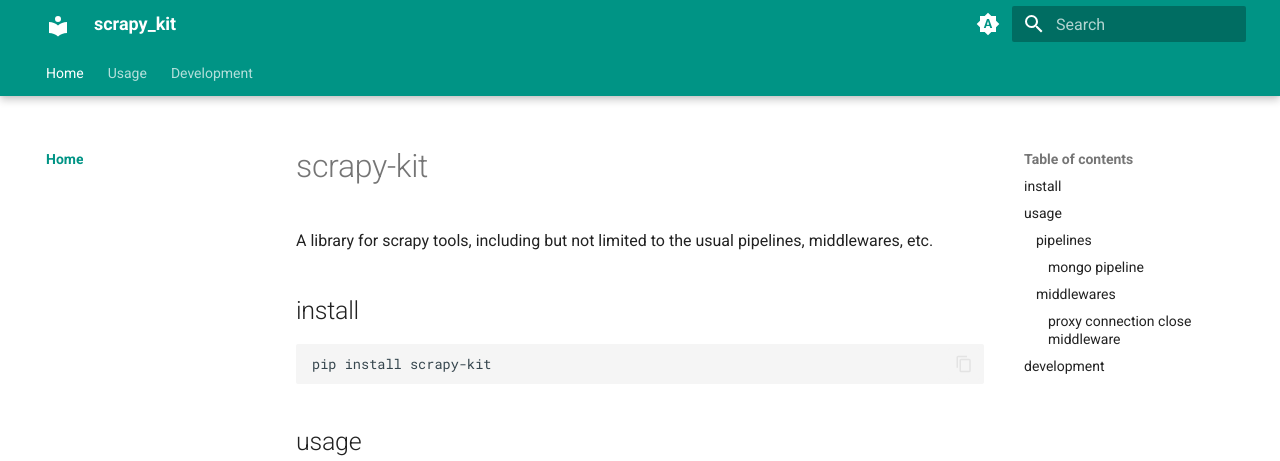
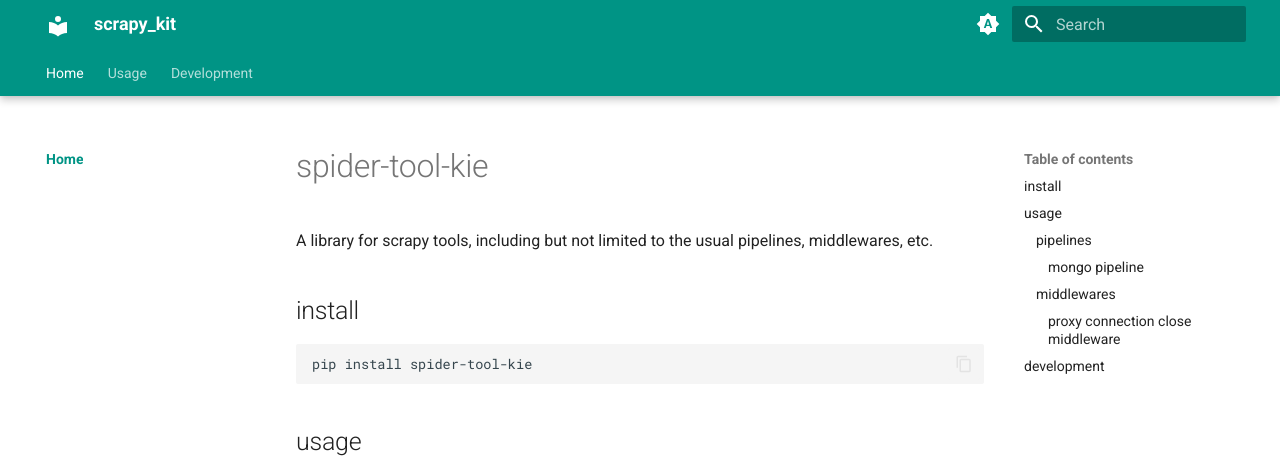
Before and after one commit to ma-pony/scrapy-kit, an MkDocs documentation site: the page built from docs/index.md, in a window 1280 px wide and 900 px high. Shown: the top 461 px of the window. Built offline with MkDocs 1.6.1 and Material for MkDocs 9.7.7, drawn with Linux system fonts in a browser that asks for light colours; some of the changed text lies outside the part shown.

Commit message:
refactor(src): change repo name

````diff
--- a/README.md
+++ b/README.md
@@ -1,11 +1,11 @@
-# scrapy-kit
+# spider-tool-kie
 
 A library for scrapy tools, including but not limited to the usual pipelines, middlewares, etc.
 
 ## install
 
 ```shell
-pip install scrapy-kit
+pip install spider-tool-kie
 ```
 
 ## usage
@@ -70,6 +70,6 @@
 
 ```shell
 git clone
-cd scrapy-kit
+cd spider-tool-kie
 poetry install
 ```
--- a/mkdocs.yml
+++ b/mkdocs.yml
@@ -1,6 +1,6 @@
 site_name: "scrapy_kit"
 site_description: "scrapy kit"
-repo_name: "scrapy-kit/scrapy_kit"
+repo_name: "spider-tool-kie/scrapy_kit"
 watch: [mkdocs.yml, README.md, scrapy_kit]
 
 
--- a/pyproject.toml
+++ b/pyproject.toml
@@ -9,7 +9,7 @@
 documentation = "https://spider-tool-kit.readthedocs.io/en/latest/"
 repository = "https://github.com/ma-pony/spider-tool-kit"
 license = "Apache-2.0"
-keywords = ["spider", "scrapy", "scrapy-kit", "spider-kit", "spider-tools", "spider-tool-kit"]
+keywords = ["spider", "scrapy", "spider-tool-kie", "spider-kit", "spider-tools", "spider-tool-kit"]
 
 
 [tool.poetry.dependencies]
````
